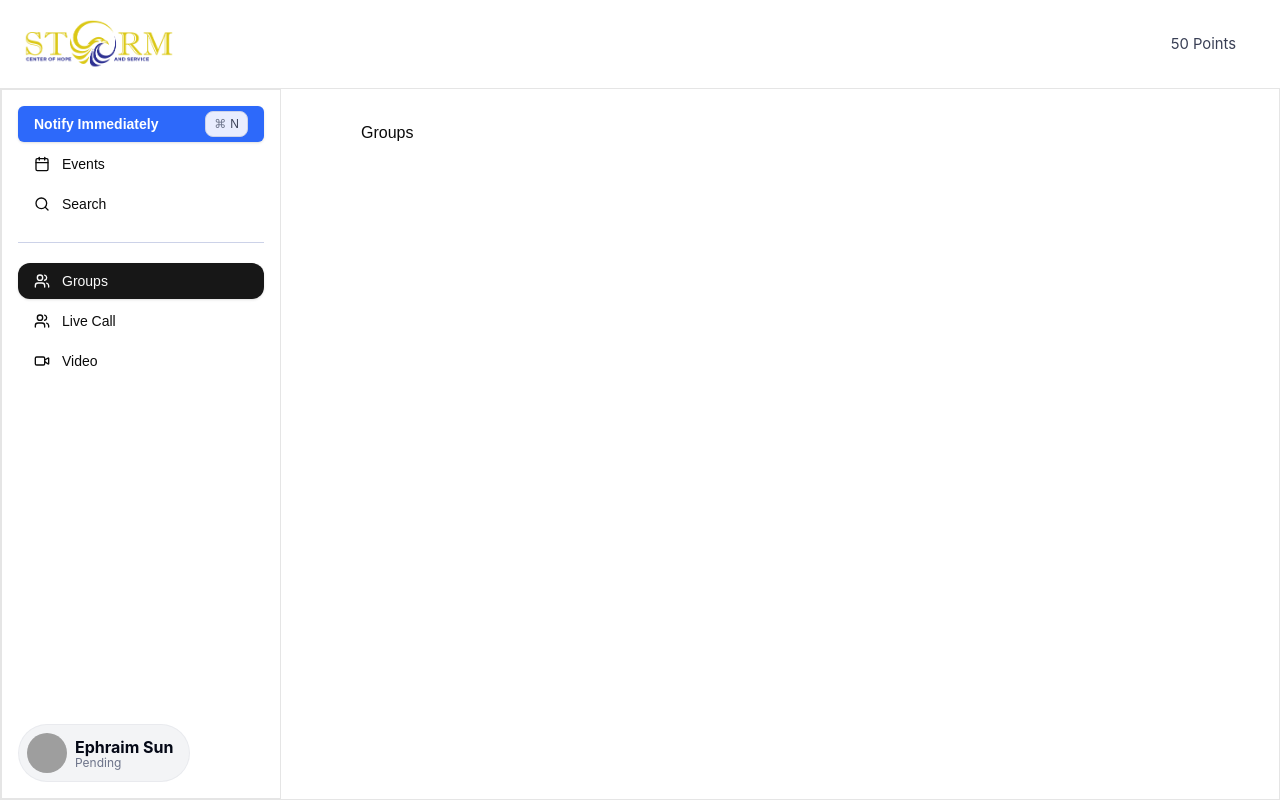
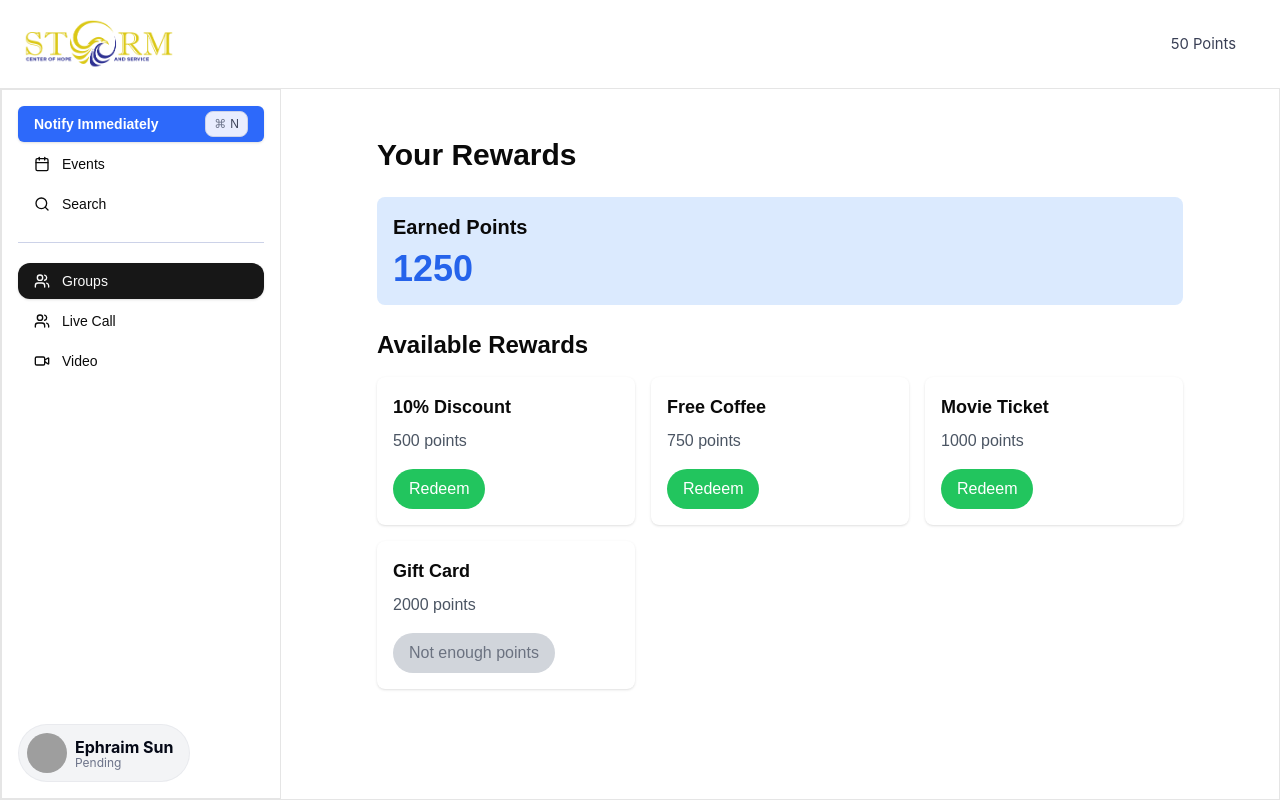
Before and after one commit to cfgtexas24/Team-20, a Next.js app in the folder web/: page /groups in a window 1280 px wide. Built offline with nearby package versions, Linux system fonts and the light colour scheme; grey boxes are pictures that could not be loaded.

Commit message:
Updated groups page

```diff
--- a/web/src/app/groups/page.tsx
+++ b/web/src/app/groups/page.tsx
@@ -1,7 +1,48 @@
-import React from 'react'
+import React, { useState } from 'react';
 
-const Groups = () => {
-  return <div>Groups</div>
+interface Reward {
+  id: number;
+  name: string;
+  points: number;
 }
 
-export default Groups
+const Rewards: React.FC = () => {
+  const [earnedPoints, setEarnedPoints] = useState<number>(1250);
+  const [rewards, setRewards] = useState<Reward[]>([
+    { id: 1, name: "10% Discount", points: 500 },
+    { id: 2, name: "Free Coffee", points: 750 },
+    { id: 3, name: "Movie Ticket", points: 1000 },
+    { id: 4, name: "Gift Card", points: 2000 },
+  ]);
+
+  return (
+    <div className="container mx-auto p-4">
+      <h1 className="text-3xl font-bold mb-6">Your Rewards</h1>
+      <div className="bg-blue-100 p-4 rounded-lg mb-6">
+        <h2 className="text-xl font-semibold mb-2">Earned Points</h2>
+        <p className="text-4xl font-bold text-blue-600">{earnedPoints}</p>
+      </div>
+      <h2 className="text-2xl font-semibold mb-4">Available Rewards</h2>
+      <div className="grid grid-cols-1 md:grid-cols-2 lg:grid-cols-3 gap-4">
+        {rewards.map((reward) => (
+          <div key={reward.id} className="bg-white p-4 rounded-lg shadow">
+            <h3 className="text-lg font-semibold mb-2">{reward.name}</h3>
+            <p className="text-gray-600">{reward.points} points</p>
+            <button
+              className={`mt-4 px-4 py-2 rounded-full ${
+                earnedPoints >= reward.points
+                  ? 'bg-green-500 hover:bg-green-600 text-white'
+                  : 'bg-gray-300 text-gray-500 cursor-not-allowed'
+              }`}
+              disabled={earnedPoints < reward.points}
+            >
+              {earnedPoints >= reward.points ? 'Redeem' : 'Not enough points'}
+            </button>
+          </div>
+        ))}
+      </div>
+    </div>
+  );
+};
+
+export default Rewards;
```
